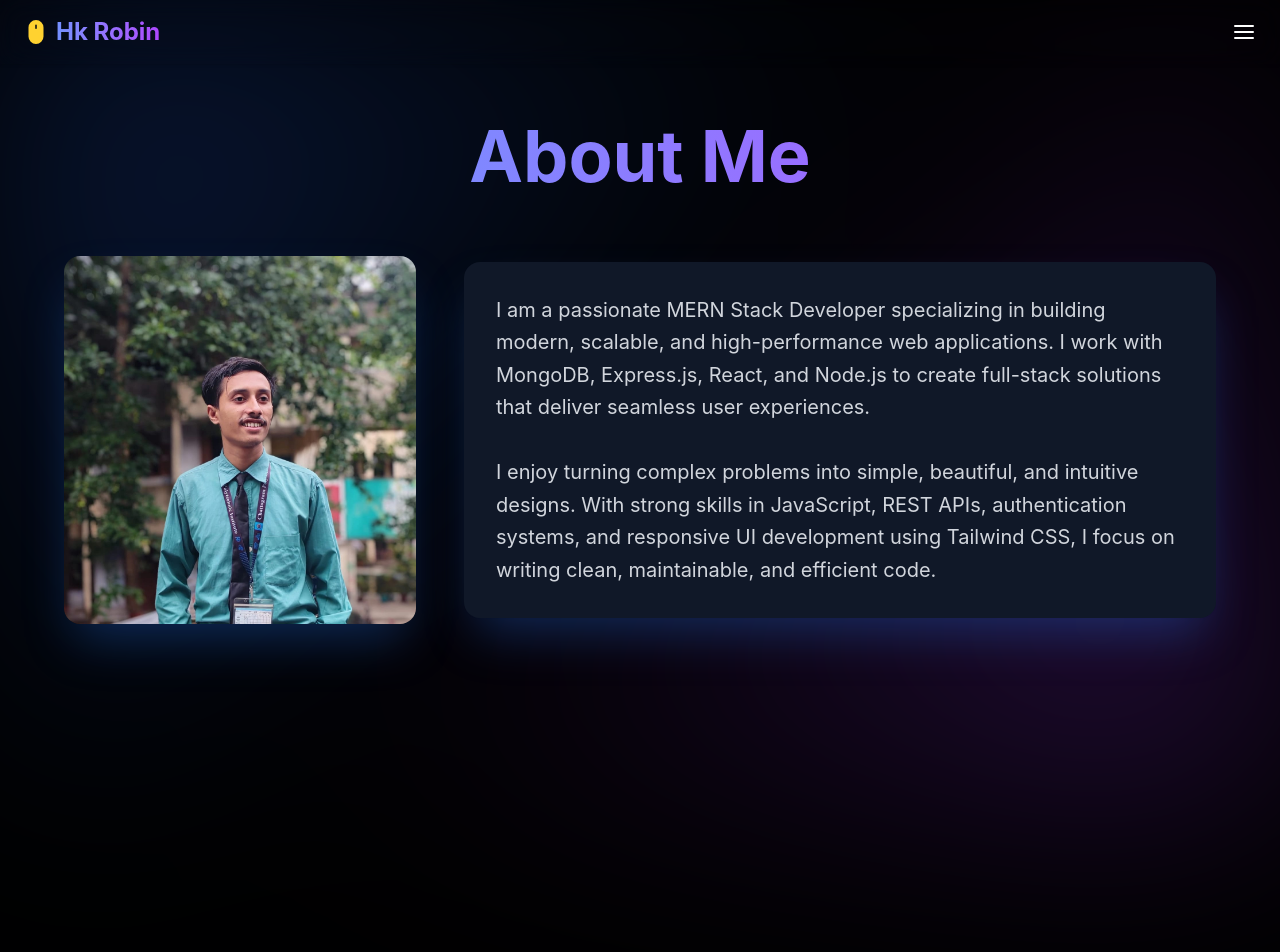
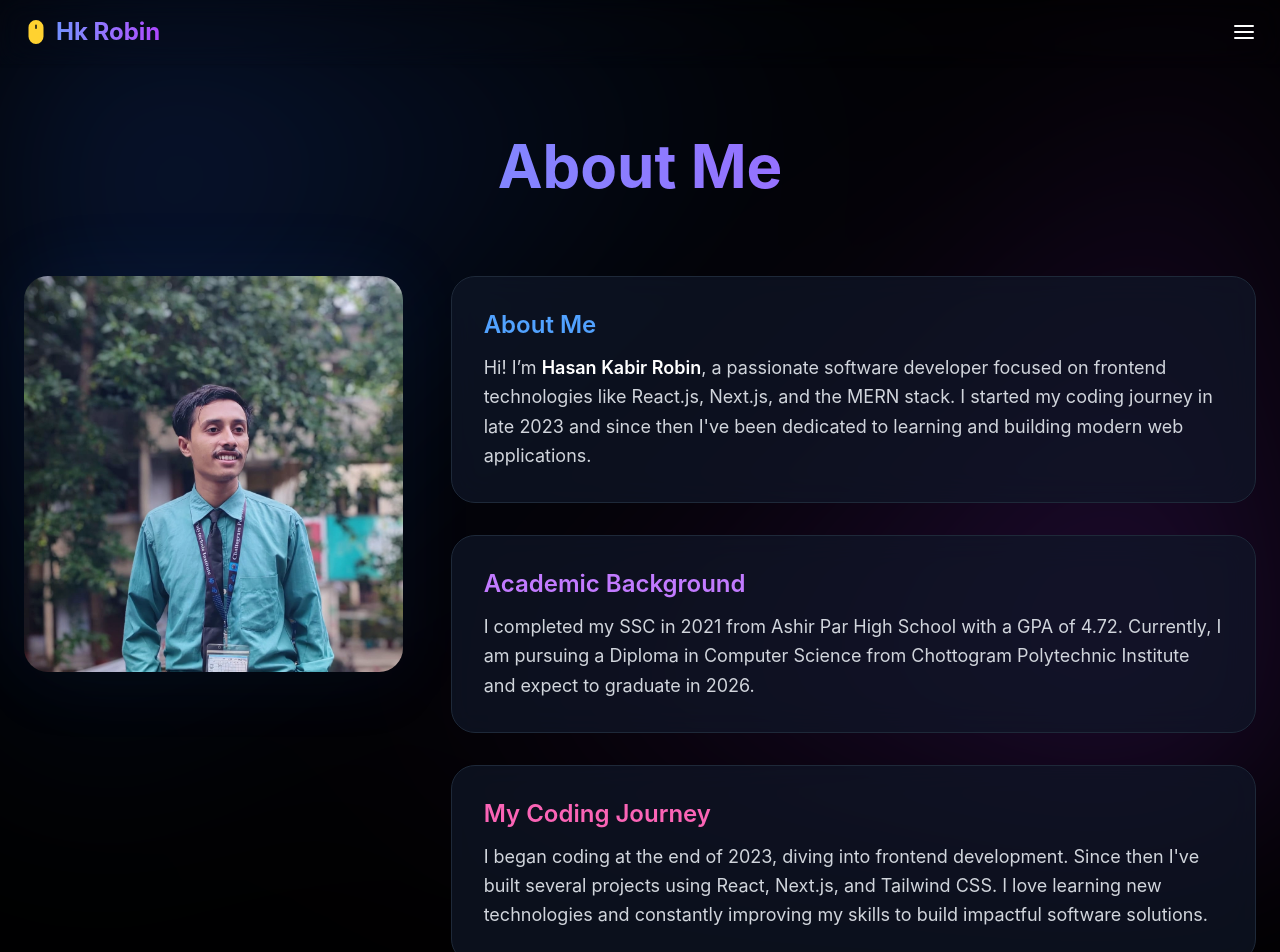
Before and after one commit to hkrobinbrother/portfolio-website, a React (Vite) app in the folder client/: page /about in a window 1280 px wide. Shown: the top 952 px of the page. Before the commit the page ends 840 px from the top, so only its background shows below. Built offline with nearby package versions, Linux system fonts and the light colour scheme.

Commit message:
adding the about section update

```diff
--- a/client/src/Components/Hero/Navbar.jsx
+++ b/client/src/Components/Hero/Navbar.jsx
@@ -46,7 +46,7 @@ const Navbar = () => {
         {/* Close Button */}
         <button
           onClick={toggleMenu}
-          className="absolute top-6 right-6 text-4xl text-white z-50 focus:outline-none cursor-pointer"
+          className="absolute top-4 right-23 text-4xl text-white z-50 focus:outline-none cursor-pointer"
         >
           <FiX />
         </button>
--- a/client/src/Pages/About.jsx
+++ b/client/src/Pages/About.jsx
@@ -1,47 +1,87 @@
 import React from "react";
 import profile from "../assets/aboutimag.jpeg";
+import Footer from "../Components/Footer";
 
 const About = () => {
   return (
-    <section className="text-white py-20 px-6 min-h-screen">
-      <div className="max-w-6xl mx-auto">
+    <>
+    <section className="text-white py-24 px-6 min-h-screen">
+      <div className="max-w-7xl mx-auto">
 
         {/* Title */}
-        <h2 className="text-4xl md:text-7xl font-bold mb-16 text-center bg-gradient-to-r from-blue-400 to-purple-500 bg-clip-text text-transparent">
+        <h2 className="text-4xl md:text-6xl font-bold text-center mb-20 bg-gradient-to-r from-blue-400 to-purple-500 bg-clip-text text-transparent">
           About Me
         </h2>
 
-        {/* Content */}
-        <div className="grid md:grid-cols-3 gap-12 items-center">
+        <div className="grid md:grid-cols-3 gap-12 items-start">
 
-          {/* Image (1/3) */}
+          {/* Profile Image */}
           <div className="md:col-span-1 flex justify-center">
+            <div className="relative group">
               <img
                 src={profile}
                 alt="profile"
-              className="w-full max-w-sm rounded-2xl shadow-2xl shadow-blue-500/30 object-cover"
+                className="w-full max-w-sm rounded-3xl shadow-2xl object-cover transition-transform duration-500 group-hover:scale-105"
               />
+
+              {/* Glow Effect */}
+              <div className="absolute inset-0 rounded-3xl bg-blue-500/20 blur-2xl opacity-40 group-hover:opacity-70 transition"></div>
+            </div>
           </div>
 
-          {/* Text (2/3) */}
-          <div className="md:col-span-2 bg-gray-900 bg-opacity-70 backdrop-blur-md p-8 rounded-2xl shadow-2xl shadow-blue-500/30">
-            <p className="text-lg md:text-xl text-gray-300 leading-relaxed">
-              I am a passionate MERN Stack Developer specializing in building
-              modern, scalable, and high-performance web applications. I work
-              with MongoDB, Express.js, React, and Node.js to create full-stack
-              solutions that deliver seamless user experiences.
-              <br /><br />
-              I enjoy turning complex problems into simple, beautiful, and
-              intuitive designs. With strong skills in JavaScript, REST APIs,
-              authentication systems, and responsive UI development using
-              Tailwind CSS, I focus on writing clean, maintainable, and
-              efficient code.
+          {/* Content */}
+          <div className="md:col-span-2 space-y-8">
+
+            {/* Card 1 */}
+            <div className="bg-gray-900/70 backdrop-blur-lg p-8 rounded-3xl border border-gray-800 hover:border-blue-500 transition duration-300 hover:shadow-xl hover:shadow-blue-500/20">
+              <h3 className="text-2xl font-semibold mb-3 text-blue-400">
+                About Me
+              </h3>
+
+              <p className="text-gray-300 leading-relaxed text-lg">
+                Hi! I’m <span className="text-white font-semibold">Hasan Kabir Robin</span>,
+                a passionate software developer focused on frontend technologies
+                like React.js, Next.js, and the MERN stack. I started my coding
+                journey in late 2023 and since then I've been dedicated to
+                learning and building modern web applications.
+              </p>
+            </div>
+
+            {/* Card 2 */}
+            <div className="bg-gray-900/70 backdrop-blur-lg p-8 rounded-3xl border border-gray-800 hover:border-purple-500 transition duration-300 hover:shadow-xl hover:shadow-purple-500/20">
+              <h3 className="text-2xl font-semibold mb-3 text-purple-400">
+                Academic Background
+              </h3>
+
+              <p className="text-gray-300 leading-relaxed text-lg">
+                I completed my SSC in 2021 from Ashir Par High School with a
+                GPA of 4.72. Currently, I am pursuing a Diploma in Computer
+                Science from Chottogram Polytechnic Institute and expect to
+                graduate in 2026.
+              </p>
+            </div>
+
+            {/* Card 3 */}
+            <div className="bg-gray-900/70 backdrop-blur-lg p-8 rounded-3xl border border-gray-800 hover:border-pink-500 transition duration-300 hover:shadow-xl hover:shadow-pink-500/20">
+              <h3 className="text-2xl font-semibold mb-3 text-pink-400">
+                My Coding Journey
+              </h3>
+
+              <p className="text-gray-300 leading-relaxed text-lg">
+                I began coding at the end of 2023, diving into frontend
+                development. Since then I've built several projects using
+                React, Next.js, and Tailwind CSS. I love learning new
+                technologies and constantly improving my skills to build
+                impactful software solutions.
               </p>
             </div>
 
           </div>
         </div>
+      </div>
     </section>
+    <Footer />
+    </>
   );
 };
 
```
Lines whose indentation alone changed are shown as unchanged.
